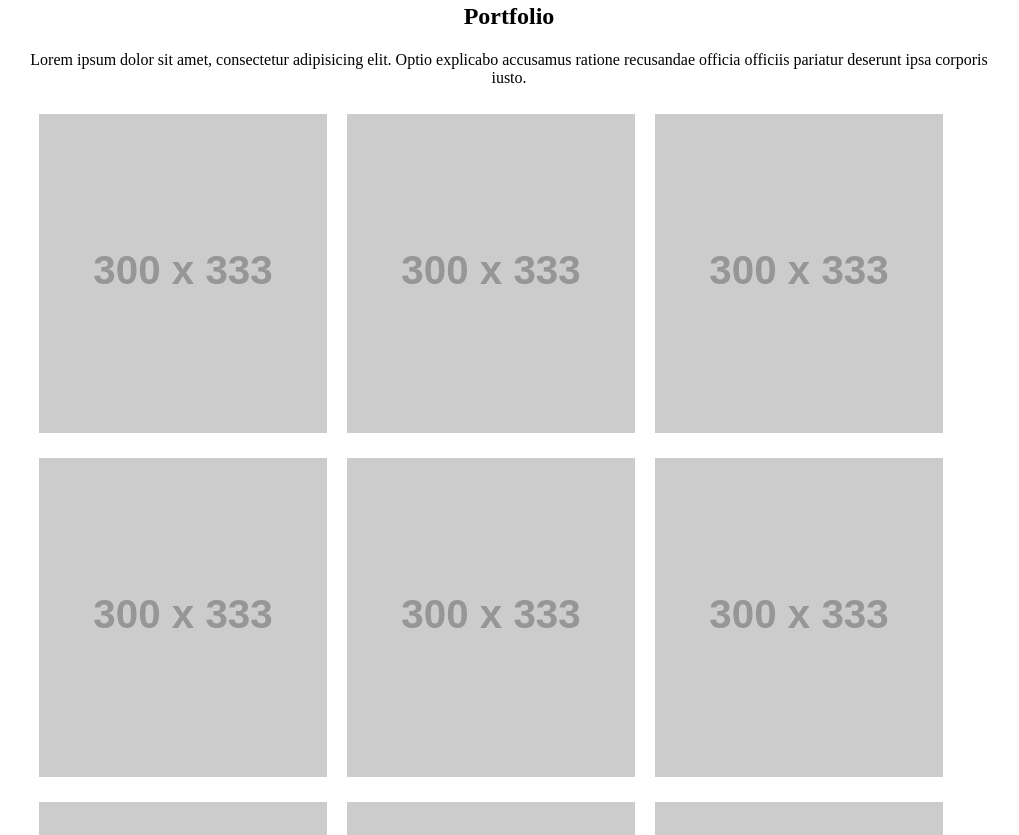
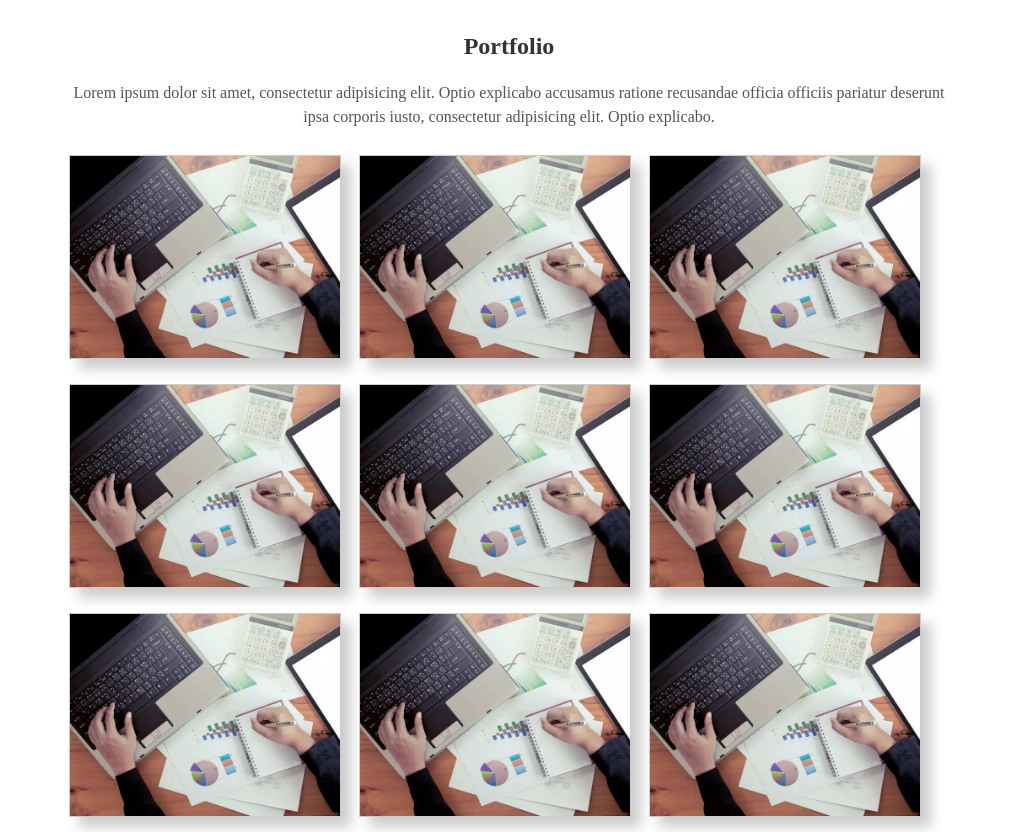
Before and after one commit to AkliYalaoui/basic-portfolio, a plain HTML site: page index.html in a window 1280 px wide. Shown: the part 3823-4658 px from the top of the page, without its empty margins (131-1150 px from the left). Drawn offline with Linux system fonts and the light colour scheme; placeholder pictures from the web are drawn by us.

Commit message:
styled the portfolio section

```diff
--- a/css/styles.css
+++ b/css/styles.css
@@ -331,8 +331,15 @@ header nav ul li a:hover{
 
 /* start portfolio */
 .portfolio{
-   padding: 20px;
+    padding: 50px 50px 70px;
     text-align: center;
+}
+.portfolio h2{
+  color: #333;
+}
+.portfolio p{
+ color: #555;
+ line-height: 1.5;
 }
 .portfolio .work{
    overflow: hidden;
@@ -340,10 +347,13 @@ header nav ul li a:hover{
 .portfolio .work .work-img{
   float: left;
   width: 30%;
-  padding: 10px;
+  padding: 10px
 }
 .portfolio .work .work-img img{
     width: 100%;
+    background-color: #fff;
+    border: 1px solid #ccc;
+    box-shadow: 10px 10px 12px #ccc;
 }
 /* end portfolio */
 
--- a/index.html
+++ b/index.html
@@ -200,17 +200,17 @@
 
              <section id="portfolio" class="portfolio">
                   <h2>Portfolio</h2>
-                  <p>Lorem ipsum dolor sit amet, consectetur adipisicing elit. Optio explicabo accusamus ratione recusandae officia officiis pariatur deserunt ipsa corporis iusto.</p>
+                  <p>Lorem ipsum dolor sit amet, consectetur adipisicing elit. Optio explicabo accusamus ratione recusandae officia officiis pariatur deserunt ipsa corporis iusto, consectetur adipisicing elit. Optio explicabo.</p>
                    <div class="work">
-                        <div class="work-img"><img src="http://placehold.it/300/333" alt="work"></div>
-                        <div class="work-img"><img src="http://placehold.it/300/333" alt="work"></div>
-                        <div class="work-img"><img src="http://placehold.it/300/333" alt="work"></div>
-                        <div class="work-img"><img src="http://placehold.it/300/333" alt="work"></div>
-                        <div class="work-img"><img src="http://placehold.it/300/333" alt="work"></div>
-                        <div class="work-img"><img src="http://placehold.it/300/333" alt="work"></div>
-                        <div class="work-img"><img src="http://placehold.it/300/333" alt="work"></div>
-                        <div class="work-img"><img src="http://placehold.it/300/333" alt="work"></div>
-                        <div class="work-img"><img src="http://placehold.it/300/333" alt="work"></div>
+                        <div class="work-img"><img src="img/5.webp" alt="work"></div>
+                        <div class="work-img"><img src="img/5.webp" alt="work"></div>
+                        <div class="work-img"><img src="img/5.webp" alt="work"></div>
+                        <div class="work-img"><img src="img/5.webp" alt="work"></div>
+                        <div class="work-img"><img src="img/5.webp" alt="work"></div>
+                        <div class="work-img"><img src="img/5.webp" alt="work"></div>
+                        <div class="work-img"><img src="img/5.webp" alt="work"></div>
+                        <div class="work-img"><img src="img/5.webp" alt="work"></div>
+                        <div class="work-img"><img src="img/5.webp" alt="work"></div>
                    </div>
              </section>
         </main>
```
Also changed, not shown: img/5.webp (added).
